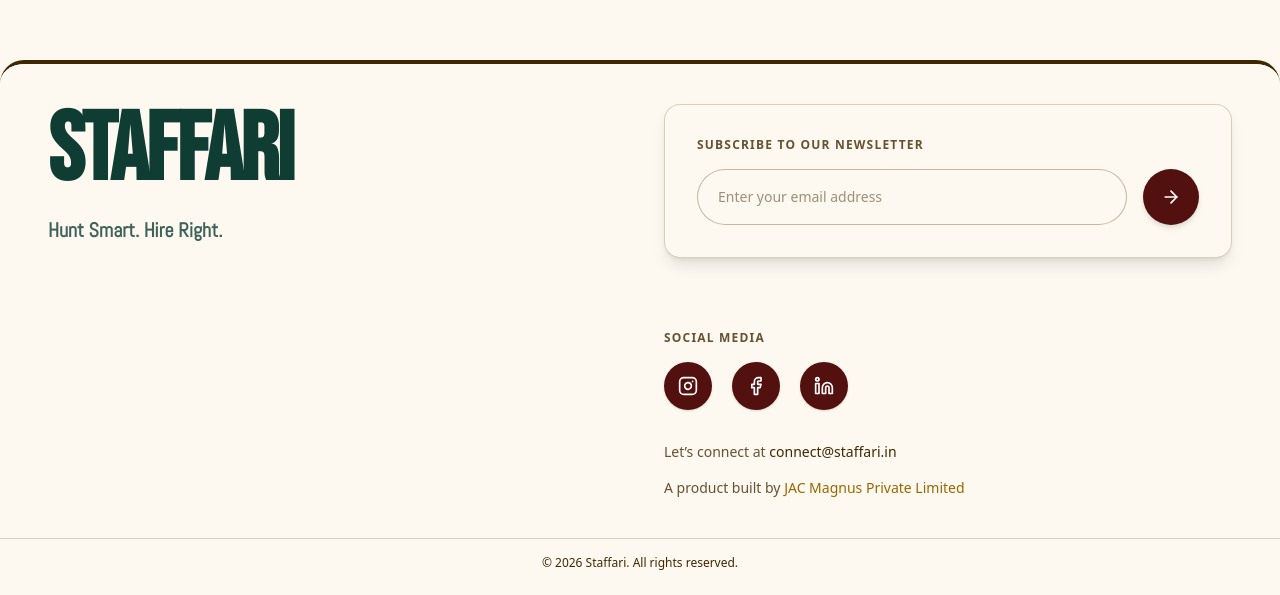
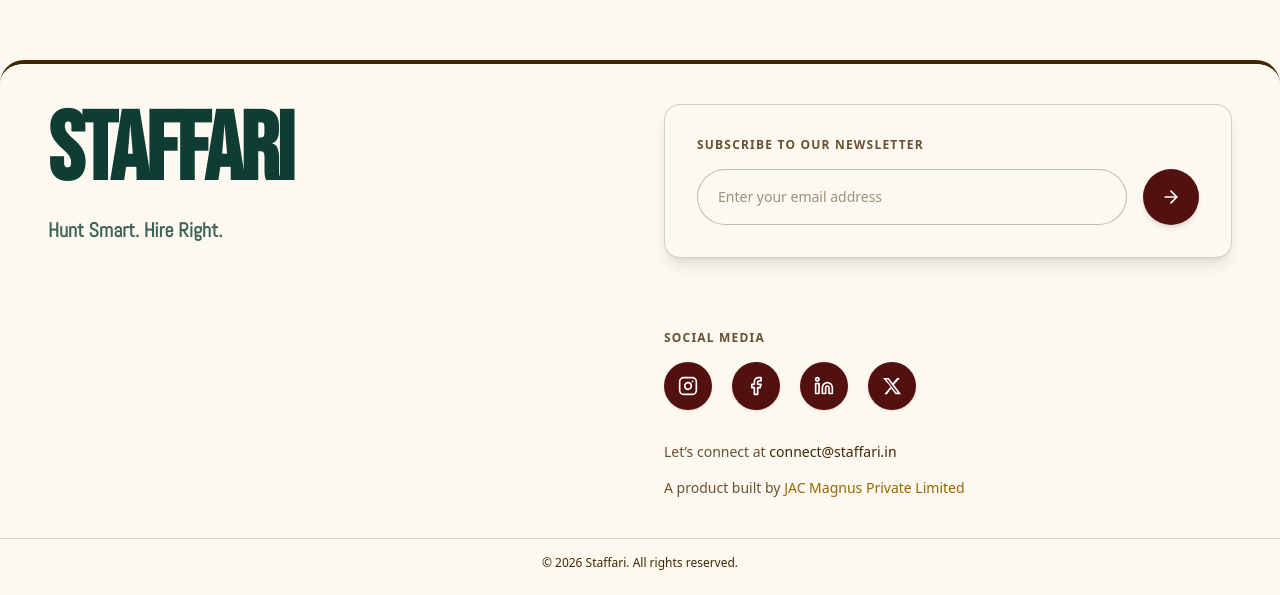
Before and after one commit to HHS-2025-RSK/Staffari, a React (Vite) app: page / in a window 1280 px wide. Shown: the part 6630-7225 px from the top of the page. Built offline with nearby package versions, Linux system fonts and the light colour scheme.

Commit message:
social media icons

```diff
--- a/package.json
+++ b/package.json
@@ -36,6 +36,7 @@
     "react": "^18.3.1",
     "react-dom": "^18.3.1",
     "react-helmet-async": "^2.0.5",
+    "react-icons": "^5.5.0",
     "react-router-dom": "^7.13.0",
     "three": "^0.182.0"
   }
--- a/src/components/sections/FooterSection.jsx
+++ b/src/components/sections/FooterSection.jsx
@@ -1,5 +1,11 @@
 import React, { useEffect, useRef } from "react";
-import { ArrowRight, Instagram, Facebook, Linkedin } from "lucide-react";
+import {
+  ArrowRight,
+  Instagram,
+  Facebook,
+  Linkedin,
+  X as XIcon,
+} from "lucide-react";
 import { motion } from "framer-motion";
 
 export default function FooterSection() {
@@ -62,6 +68,25 @@
       window.removeEventListener("resize", emitVisibility);
     };
   }, []);
+
+  const SOCIAL_LINKS = [
+    {
+      icon: Instagram,
+      link: "https://www.instagram.com/staffari_official/",
+    },
+    {
+      icon: Facebook,
+      link: "https://www.facebook.com/profile.php?id=61585470624376",
+    },
+    {
+      icon: Linkedin,
+      link: "https://www.linkedin.com/in/staffari-official-40aa8239a/",
+    },
+    {
+      // icon: XIcon, // ← Changed to X
+      link: "https://x.com/_Staffari",
+    },
+  ];
 
   return (
     <footer
@@ -132,15 +157,40 @@
             </p>
 
             <div className="flex items-center justify-center lg:justify-start gap-5">
-              {[Instagram, Facebook, Linkedin].map((Icon, i) => (
-                <motion.a
-                  key={i}
-                  whileTap={{ scale: 0.95 }}
-                  className="w-12 h-12 flex items-center justify-center rounded-full bg-[#52110f] text-white shadow"
-                >
-                  <Icon size={20} />
-                </motion.a>
-              ))}
+              {SOCIAL_LINKS.map((social, i) => {
+                const isX = social.link.includes("x.com");
+
+                return (
+                  <motion.a
+                    key={i}
+                    href={social.link}
+                    target="_blank"
+                    rel="noopener noreferrer"
+                    whileTap={{ scale: 0.95 }}
+                    className="w-12 h-12 flex items-center justify-center rounded-full bg-[#52110f] text-white shadow cursor-pointer hover:bg-[#6a1a18] transition"
+                    aria-label="Social media link"
+                  >
+                    {isX ? (
+                      // Official-ish 𝕏 logo (black on your red bg will be white)
+                      <svg
+                        width="20"
+                        height="20"
+                        viewBox="0 0 24 24"
+                        fill="none"
+                        xmlns="http://www.w3.org/2000/svg"
+                      >
+                        <path
+                          d="M18.244 2.25h3.308l-7.227 8.26 8.502 11.24H16.17l-5.214-6.817L5.99 21.75H2.68l7.73-8.835L1.254 2.25H8.08l4.713 6.231zm-1.161 17.52h1.833L7.084 4.126H5.117z"
+                          fill="currentColor"
+                        />
+                      </svg>
+                    ) : (
+                      // For others use <Icon size={20} />
+                      social.icon && <social.icon size={20} />
+                    )}
+                  </motion.a>
+                );
+              })}
             </div>
 
             <p className="mt-5 mb-3 sm:mt-8 sm:mb-4 text-sm text-[#402701]/80">
--- a/src/components/sections/HeroSection.jsx
+++ b/src/components/sections/HeroSection.jsx
@@ -107,7 +107,7 @@
     <section
       id="hero-section"
       ref={sectionRef}
-      className="relative bg-[#fdf9f0] min-h-[130vh] lg:min-h-screen overflow-visible lg:overflow-hidden font-body"
+      className="relative bg-[#fdf9f0] min-h-screen lg:min-h-screen overflow-visible lg:overflow-hidden font-body"
     >
       {/* MOBILE IMAGE: overlaps early, then fades out */}
       <div
--- a/src/components/sections/HiringProblemSection.jsx
+++ b/src/components/sections/HiringProblemSection.jsx
@@ -37,7 +37,7 @@
   return (
     <section
       id="problem"
-      className="bg-beige overflow-hidden pb-20"
+      className="bg-beige overflow-hidden pb-20 mt-20 md:mt-0 lg:mt-0"
       ref={titleRef}
     >
       <style>{`
```
Also changed, not shown: 1 other file (tests, documents, lock files or other folders).
